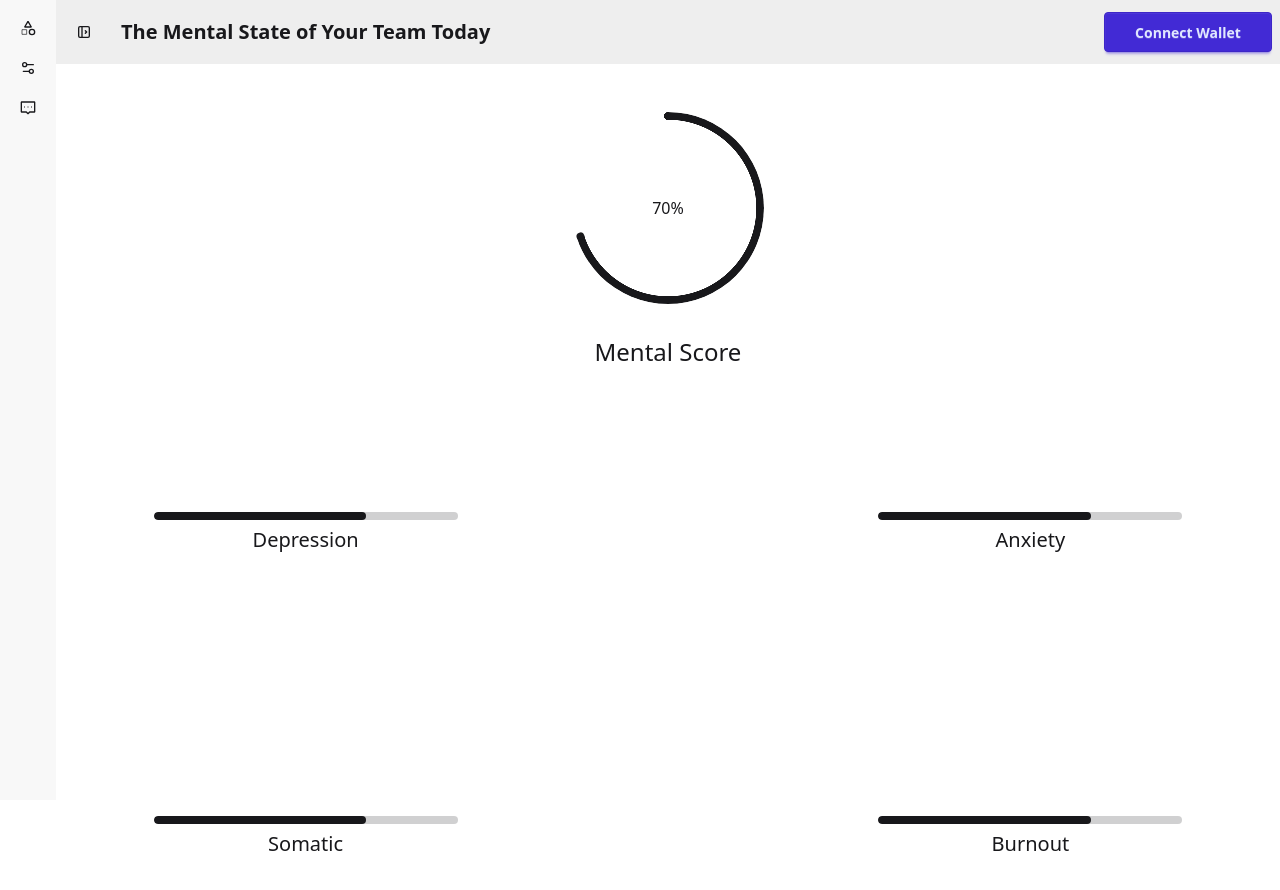
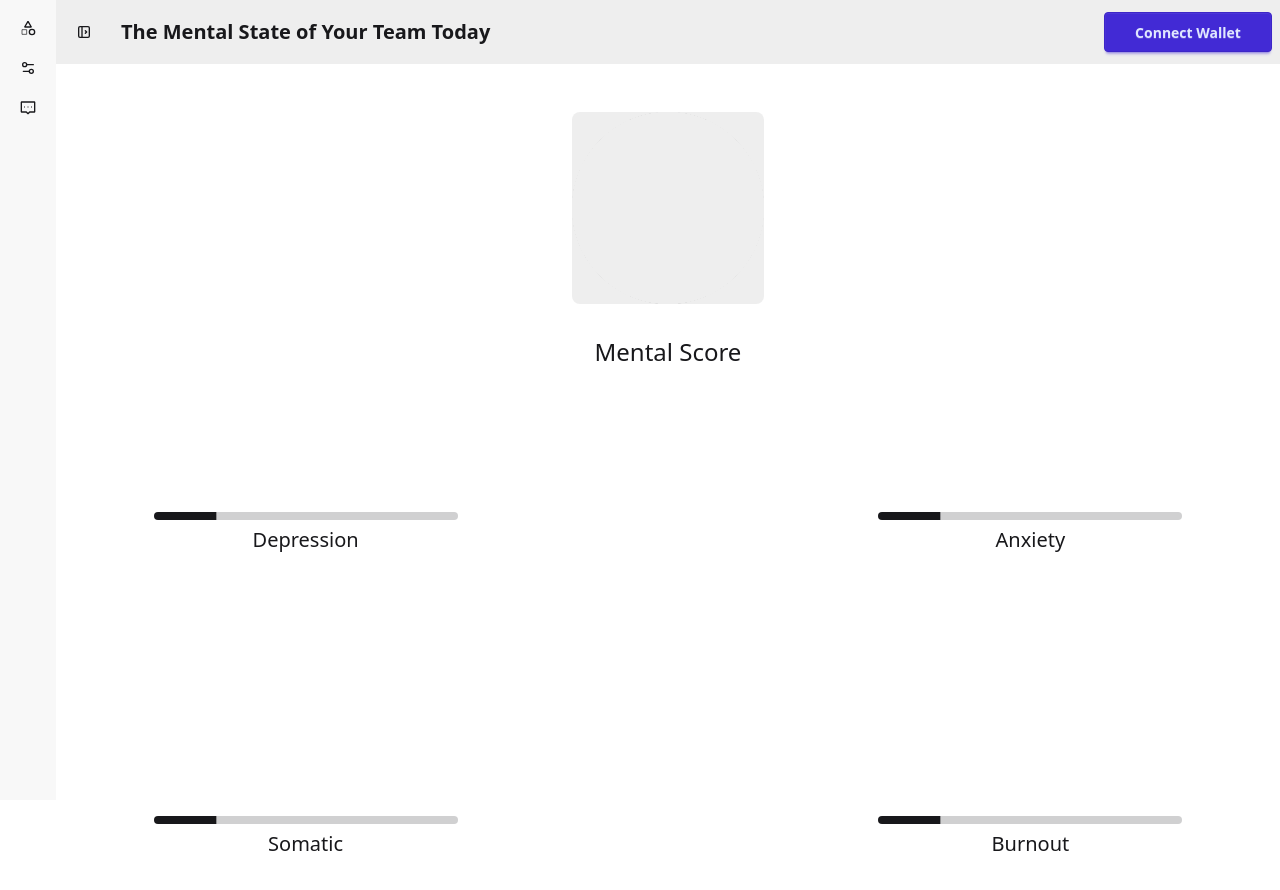
Before and after one commit to mediocrehacker/mental, a React (Vite) app in the folder packages/ui/: page /admin in a window 1280 px wide. Shown: the top 890 px of the page. Built offline with nearby package versions, Linux system fonts and the light colour scheme.

Commit message:
Add skeleton

```diff
--- a/packages/ui/src/pages/Admin.tsx
+++ b/packages/ui/src/pages/Admin.tsx
@@ -42,7 +42,7 @@ export const Admin = () => {
           onConnect={handleConnect}
           onDisconnect={handleDisconnect}
         />}
-        center={<Dashboard />}
+        center={isConnected  ? <Dashboard /> : <DashboardLoading />}
       />
     </>
   );
@@ -52,7 +52,7 @@ export const Admin = () => {
 const Dashboard = () => {
   return (
     <>
-      <div className="grid grid-cols-5 grid-rows-4 gap-4 place-items-center">
+      <div className="grid grid-cols-5 grid-rows-4 gap-4 place-items-center ">
         <div className="col-span-3 col-start-2 place-items-center gap-4">
             <div className="radial-progress  m-8"
               style={{ "--value": "70", "--size": "12rem", "--thickness": "8px" } /* as React.CSSProperties */ }
@@ -70,6 +70,28 @@ const Dashboard = () => {
   )
 }
 
+const DashboardLoading = () => {
+  return (
+    <>
+      <div className="grid grid-cols-5 grid-rows-4 gap-4 place-items-center ">
+        <div className="col-span-3 col-start-2 place-items-center gap-4">
+            <div className="skeleton radial-progress  m-8"
+              style={{ "--value": "100", "--size": "12rem", "--thickness": "0px" } /* as React.CSSProperties */ }
+              aria-valuenow={70} role="progressbar"></div>
+            <h2 className="text-2xl">Mental Score</h2>
+        </div>
+
+        <div className="col-span-2 row-start-2"><RatingLoading rating={{ name: "Depression", mask: "mask-star-2"}} /></div>
+        <div className="col-span-2 col-start-4 row-start-2"><RatingLoading rating={{ name: "Anxiety", mask: "mask-heart"}} /></div>
+        <div className="col-span-2 row-start-3"><RatingLoading rating={{ name: "Somatic", mask: "mask-star-2"}} /></div>
+        <div className="col-span-2 col-start-4 row-start-3"><RatingLoading rating={{ name: "Burnout", mask: "mask-star-2"}} /></div>
+        <div className="col-span-5 row-start-4"></div>
+      </div>
+    </>
+  )
+}
+
+
 const Rating = ({rating}) => {
   return(
     <>
@@ -80,3 +102,14 @@ const Rating = ({rating}) => {
     </>
   )
 }
+
+const RatingLoading = ({rating}) => {
+  return(
+    <>
+      <div className="place-items-center">
+        <progress className="progress  w-76"></progress>
+        <h2 className="text-xl">{rating.name}</h2>
+      </div>
+    </>
+  )
+}
```
